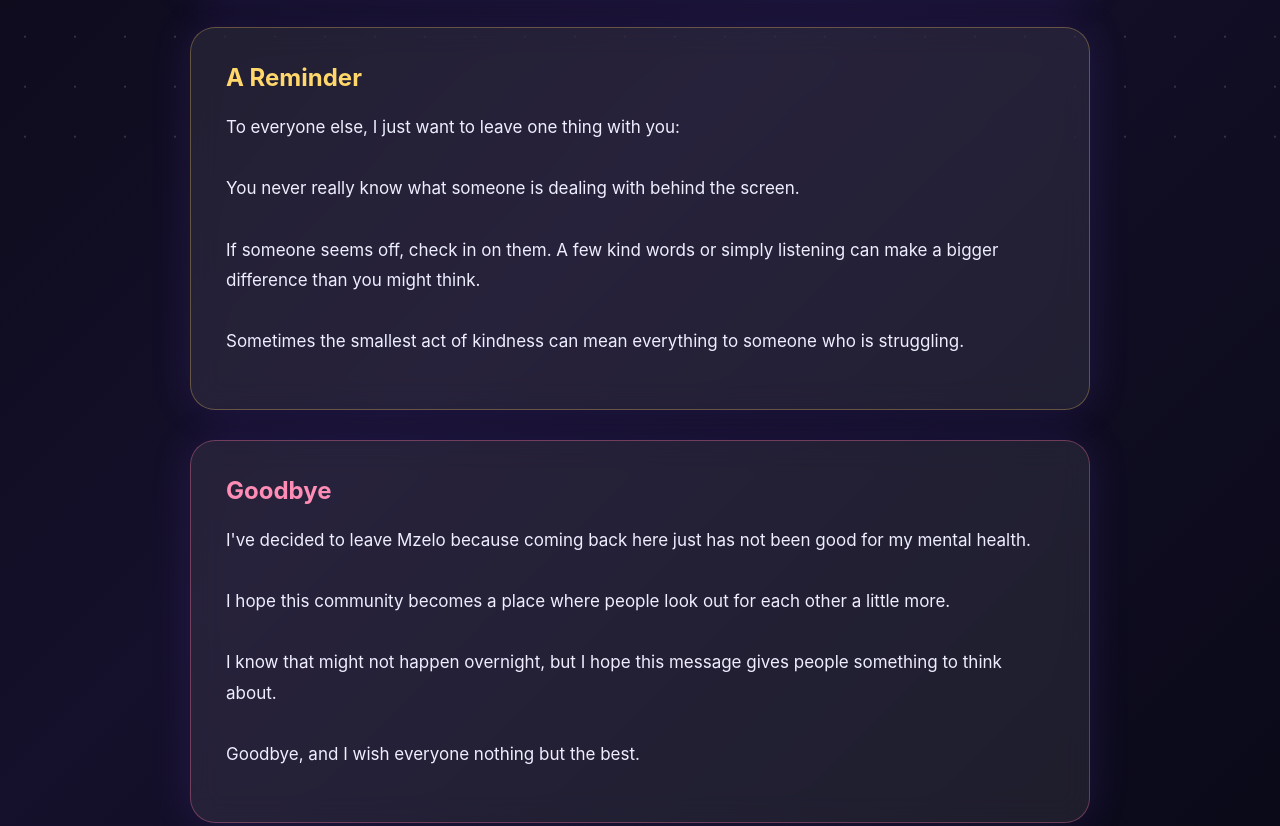
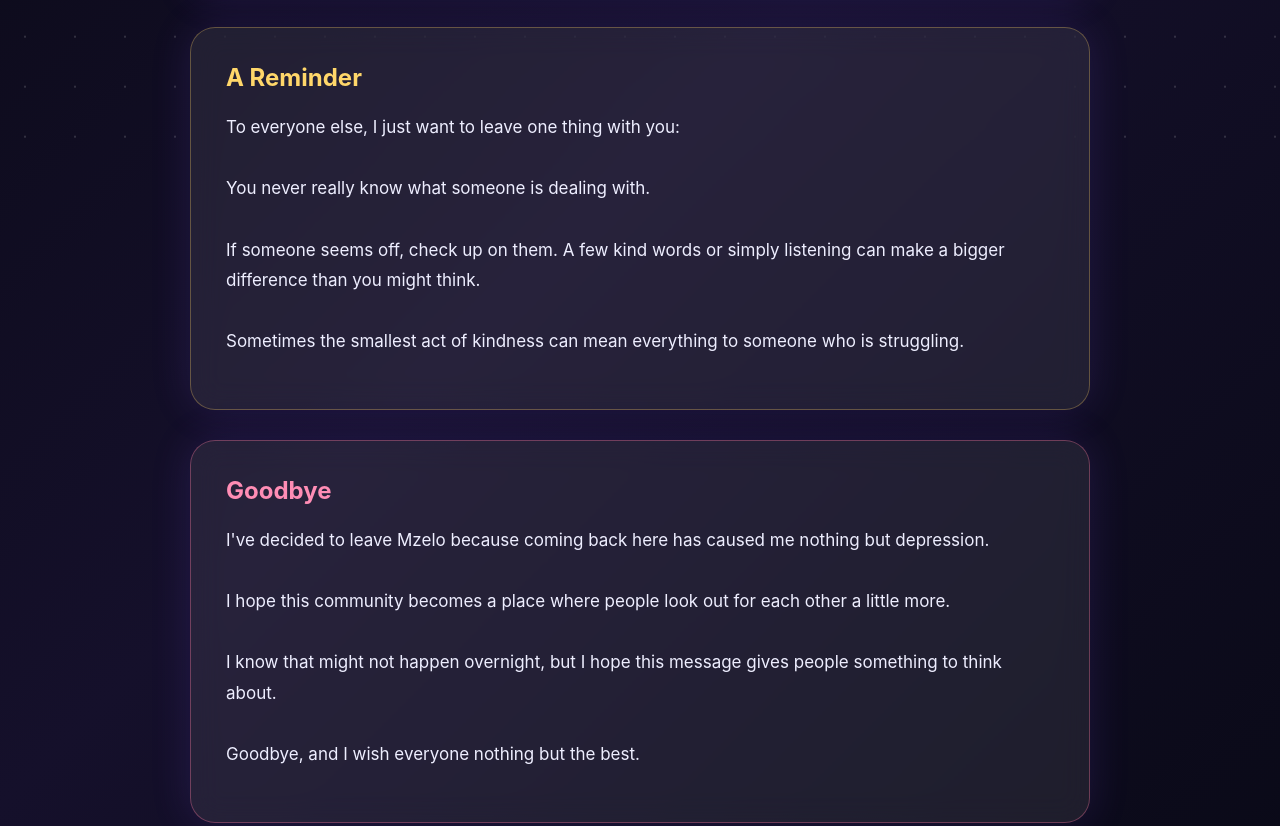
Before and after one commit to Mzelo-fighter/mzelo-fighter.github.io, a plain HTML site: page index.html in a window 1280 px wide. Shown: the part 655-1481 px from the top of the page. Drawn offline with Linux system fonts and the light colour scheme.

Commit message:
Update index.html

```diff
--- a/index.html
+++ b/index.html
@@ -34,10 +34,9 @@
         <p>
             To everyone else, I just want to leave one thing with you:
             <br><br>
-            You never really know what someone is dealing with behind the
-            screen.
+            You never really know what someone is dealing with.
             <br><br>
-            If someone seems off, check in on them. A few kind words or simply
+            If someone seems off, check up on them. A few kind words or simply
             listening can make a bigger difference than you might think.
             <br><br>
             Sometimes the smallest act of kindness can mean everything to
@@ -47,8 +46,8 @@
     <section class="card goodbye">
         <h2>Goodbye</h2>
         <p>
-            I've decided to leave Mzelo because coming back here just has not
-            been good for my mental health.
+            I've decided to leave Mzelo because coming back here has caused
+            me nothing but depression.
             <br><br>
             I hope this community becomes a place where people look out for
             each other a little more.
```
